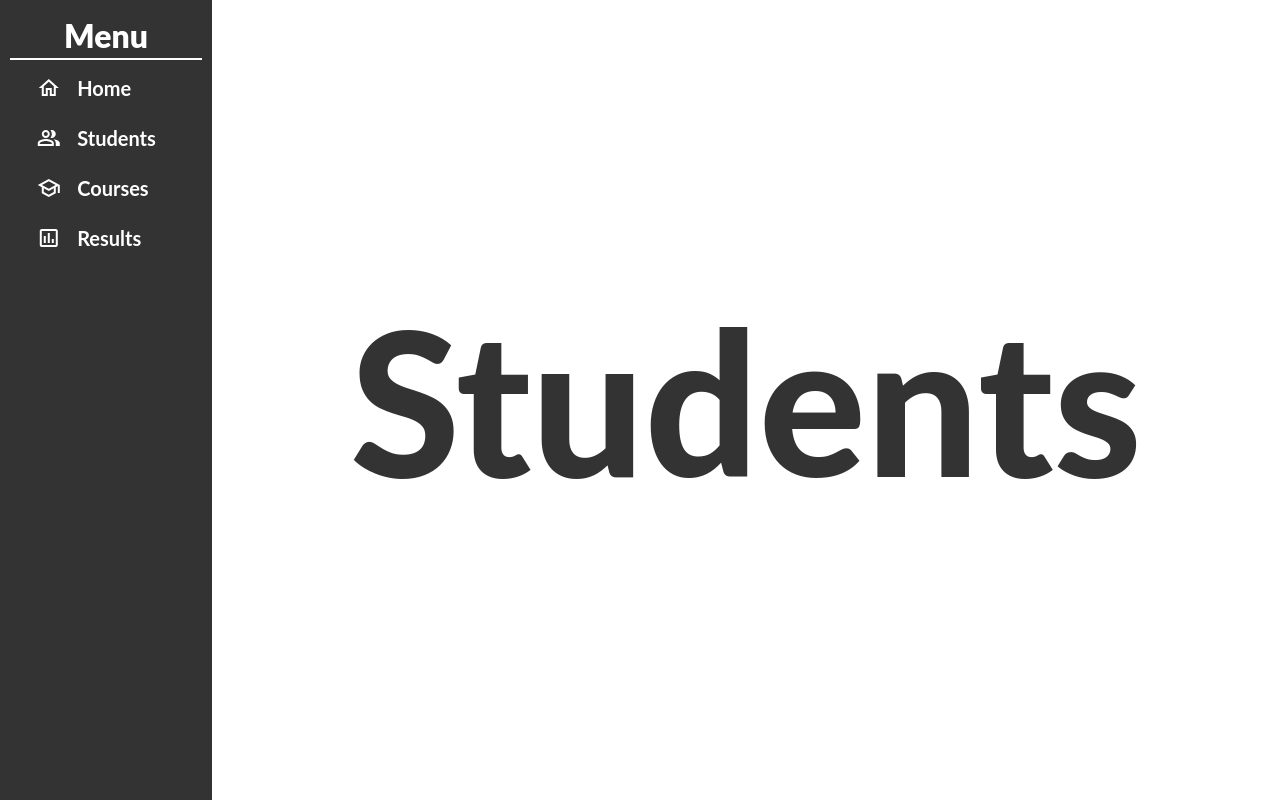
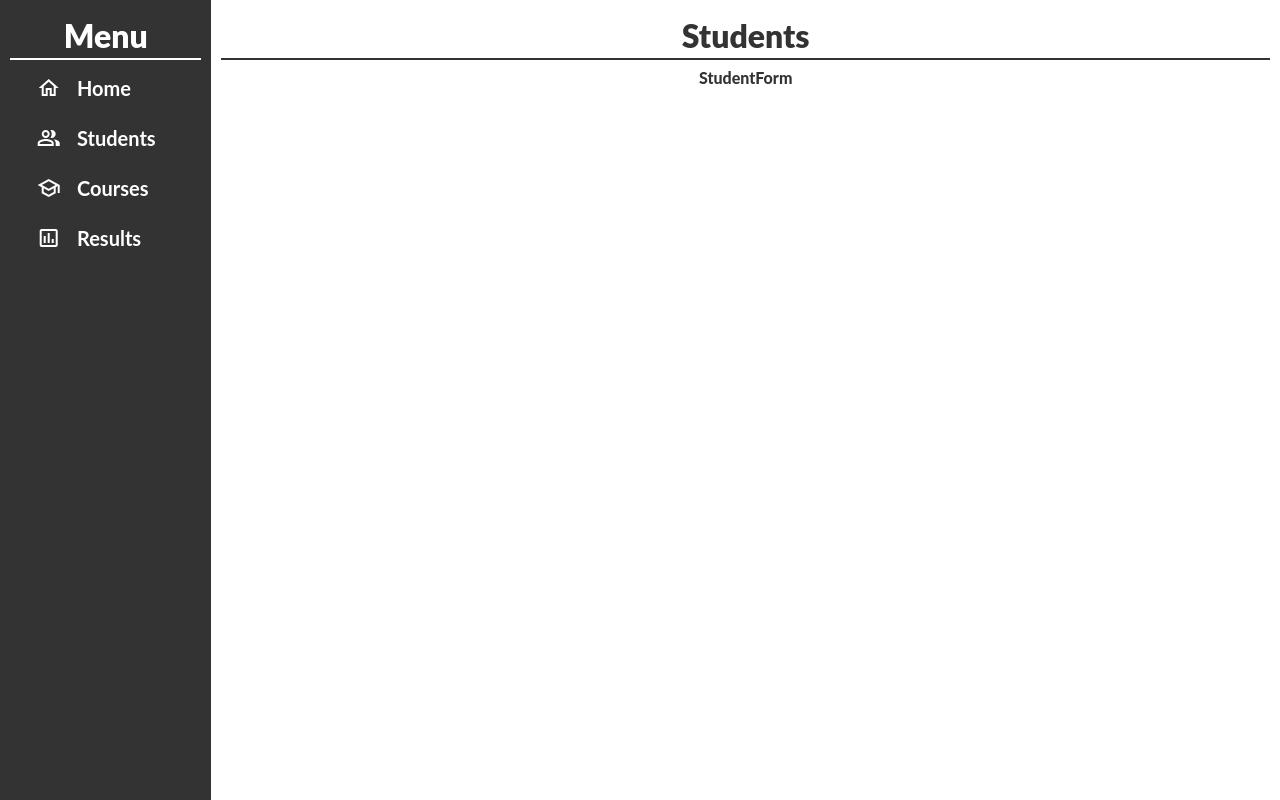
Before and after one commit to Zavista/student-system, a React (Vite) app in the folder frontend/: page /students in a window 1280 px wide. Built offline with nearby package versions, Linux system fonts and the light colour scheme.

Commit message:
Add Top to Student

```diff
--- a/frontend/pages/Students.jsx
+++ b/frontend/pages/Students.jsx
@@ -1,5 +1,6 @@
 import Navbar from "../components/Navbar";
 import styled from "styled-components";
+import StudentForm from "../components/StudentForm";
 
 const Wrapper = styled.div`
   width: 100%;
@@ -11,18 +12,36 @@ const Container = styled.div`
   width: 100%;
   height: 100vh;
   display: flex;
-  justify-content: center;
+  flex-direction: column;
   align-items: center;
-  font-size: 200px;
   font-weight: 800;
   color: #333333;
+  border-left: 10px solid #fff;
+  border-right: 10px solid #fff;
+`;
+
+const Top = styled.div`
+  width: 100%;
+  height: 60px;
+  padding-top: 12px;
+  margin-bottom: 8px;
+  color: #333333;
+  font-size: 32px;
+  font-weight: 900;
+  border-bottom: 2px solid #333333;
+  display: flex;
+  align-items: center;
+  justify-content: center;
 `;
 
 const Students = () => {
   return (
     <Wrapper>
       <Navbar></Navbar>
-      <Container>Students</Container>
+      <Container>
+        <Top>Students</Top>
+        <StudentForm></StudentForm>
+      </Container>
     </Wrapper>
   );
 };
```
